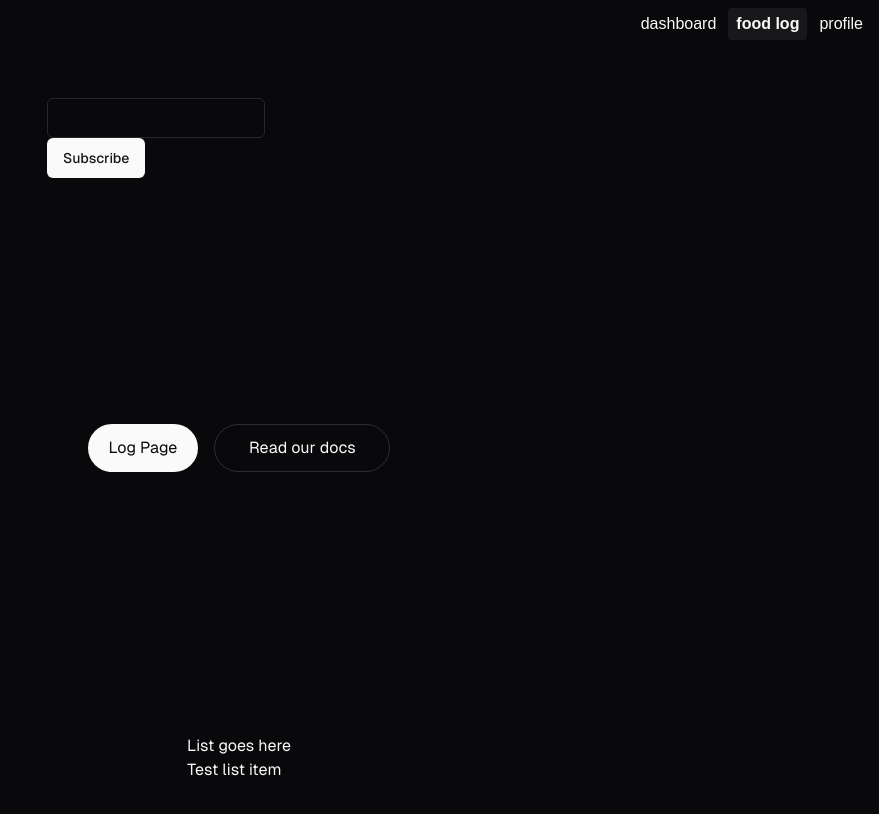
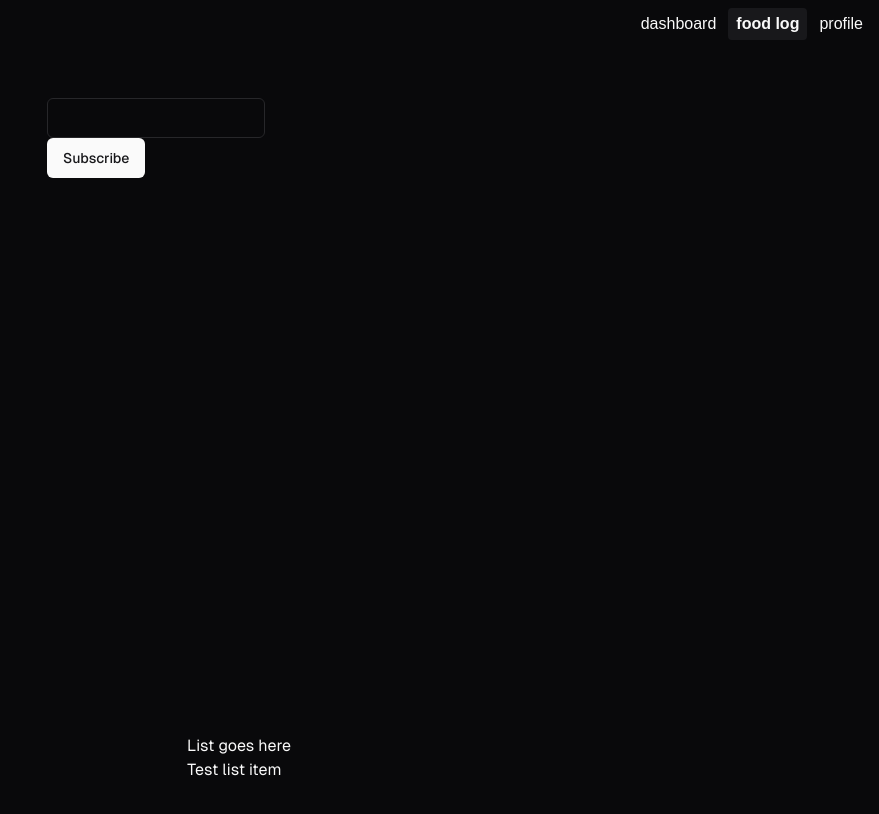
Before and after one commit to bortami/oklathon-calorie-tracker-app, a Next.js app in the folder calorie-app/: page /log in a window 1280 px wide. Shown: the top 814 px of the page, without its empty margins (401-1280 px from the left). Built offline with nearby package versions, Linux system fonts and the light colour scheme.

Commit message:
removed unnecessary links in log page

```diff
--- a/calorie-app/package.json
+++ b/calorie-app/package.json
@@ -13,11 +13,8 @@
     "@radix-ui/react-dropdown-menu": "^2.1.2",
     "@radix-ui/react-label": "^2.1.0",
     "@radix-ui/react-slot": "^1.1.0",
-<<<<<<< Updated upstream
     "@tanstack/react-table": "^8.20.5",
-=======
     "axios": "^1.7.7",
->>>>>>> Stashed changes
     "class-variance-authority": "^0.7.0",
     "clsx": "^2.1.1",
     "express": "^4.21.1",
--- a/calorie-app/src/app/log/page.js
+++ b/calorie-app/src/app/log/page.js
@@ -8,22 +8,6 @@
       <SearchBar />
       <main className="flex flex-col gap-8 row-start-2 items-center sm:items-start">
         <div className="flex gap-4 items-center flex-col sm:flex-row">
-          <a
-            className="rounded-full border border-solid border-transparent transition-colors flex items-center justify-center bg-foreground text-background gap-2 hover:bg-[#383838] dark:hover:bg-[#ccc] text-sm sm:text-base h-10 sm:h-12 px-4 sm:px-5"
-            href="https://vercel.com/new?utm_source=create-next-app&utm_medium=appdir-template-tw&utm_campaign=create-next-app"
-            target="_blank"
-            rel="noopener noreferrer"
-          >
-            Log Page
-          </a>
-          <a
-            className="rounded-full border border-solid border-black/[.08] dark:border-white/[.145] transition-colors flex items-center justify-center hover:bg-[#f2f2f2] dark:hover:bg-[#1a1a1a] hover:border-transparent text-sm sm:text-base h-10 sm:h-12 px-4 sm:px-5 sm:min-w-44"
-            href="https://nextjs.org/docs?utm_source=create-next-app&utm_medium=appdir-template-tw&utm_campaign=create-next-app"
-            target="_blank"
-            rel="noopener noreferrer"
-          >
-            Read our docs
-          </a>
         </div>
       </main>
     </div>
```
Also changed, not shown: 1 other file (tests, documents, lock files or other folders).
